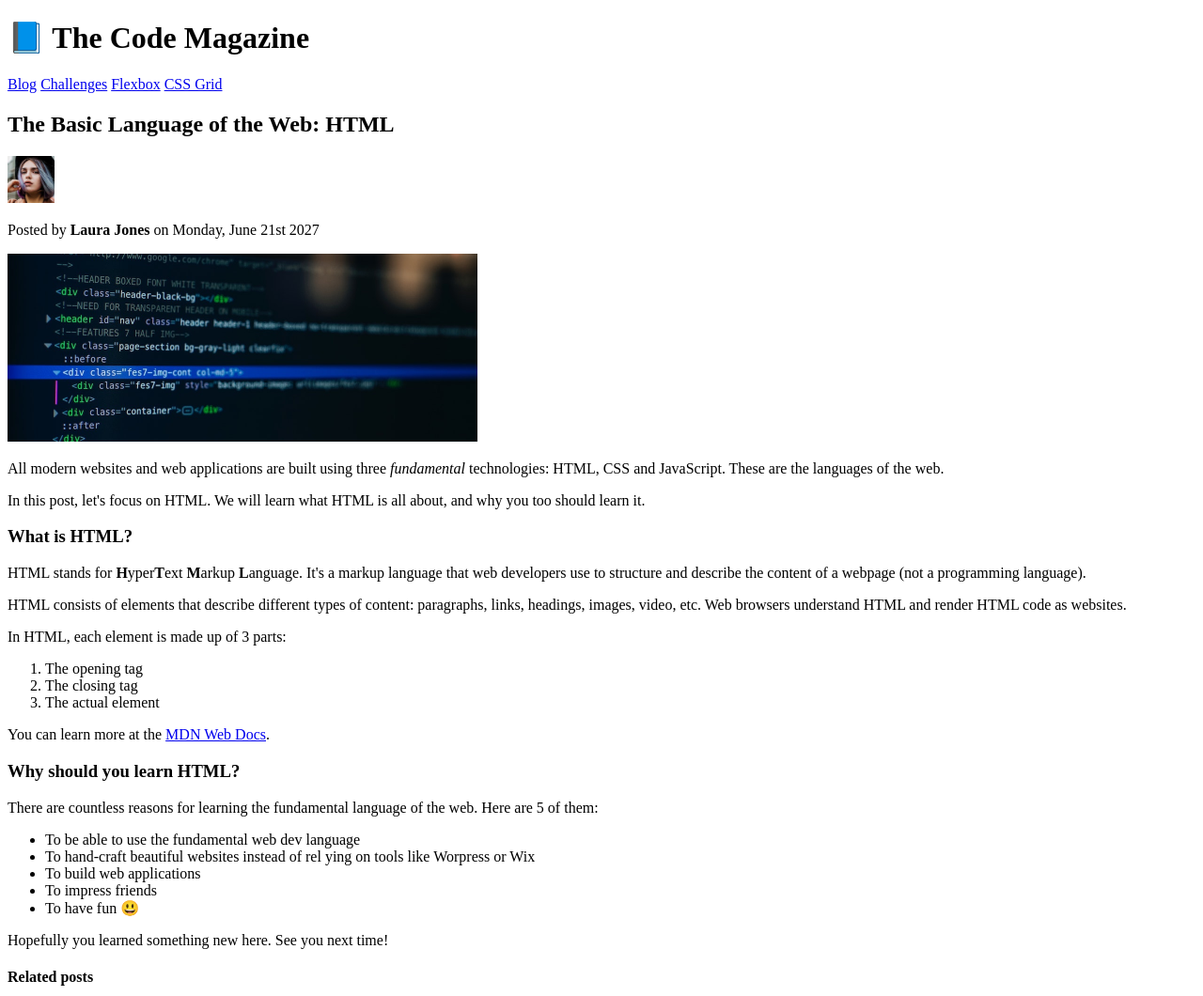
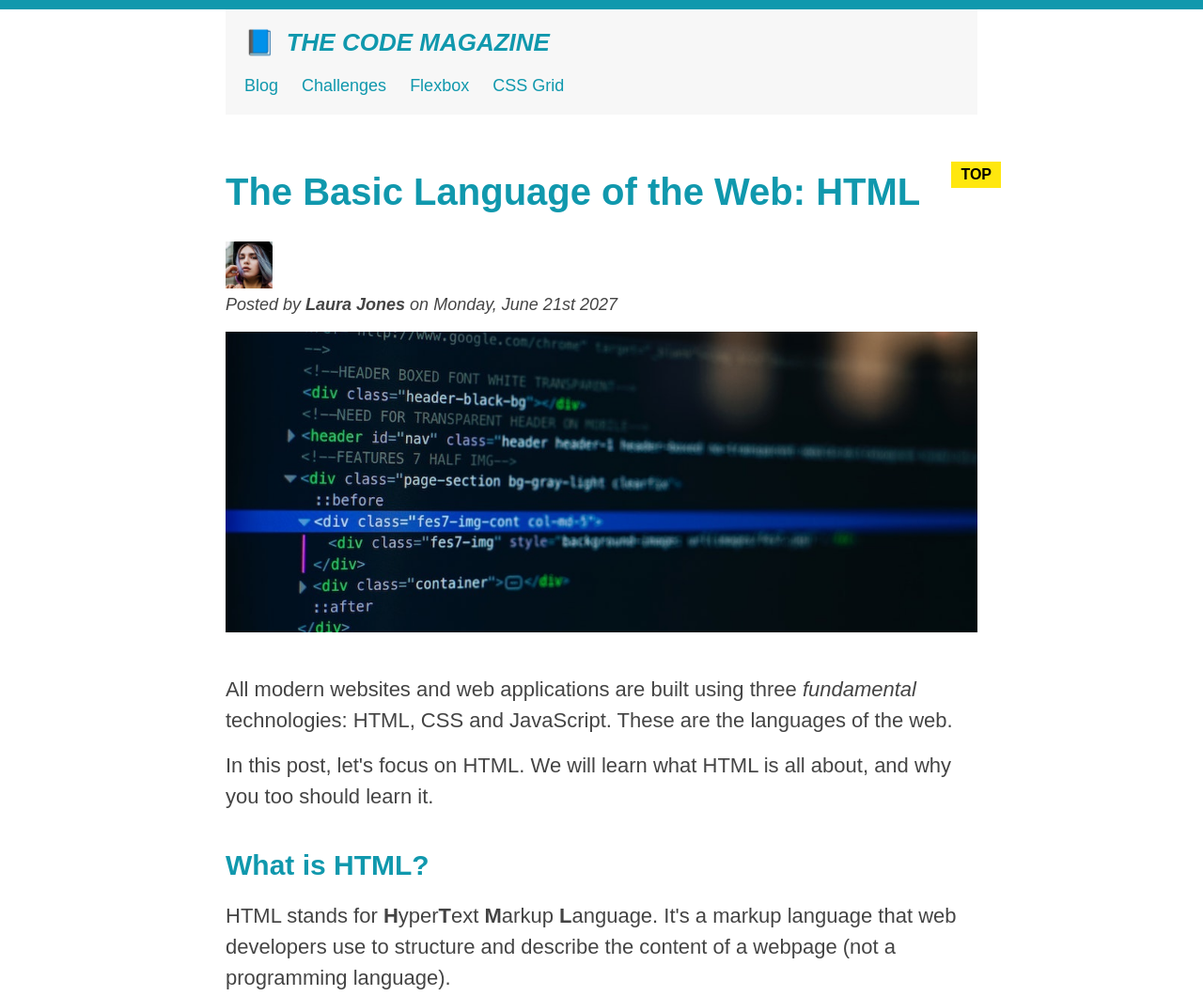
Before and after one commit to hoiredalert3/My-code---Udemy-Build-Responsive-Real-World-Websites-with_HTML-and-CSS-2022-6, a plain HTML site: page 03-CSS-Fundamentals/index.html in a window 1280 px wide. Shown: the top 1060 px of the page at 94% size. Drawn offline with Linux system fonts and the light colour scheme.

Commit message:
finish module 3

```diff
--- a/03-CSS-Fundamentals/index.html
+++ b/03-CSS-Fundamentals/index.html
@@ -3,6 +3,7 @@
   <head>
     <meta charset="UTF-8" />
     <title>The Basic Language of the web: HTML</title>
+    <link href="style.css" rel="stylesheet" />
   </head>
 
   <body>
@@ -14,36 +15,42 @@
     <h5>The Basic Language of the web: HTML</h5>
     <h6>The Basic Language of the web: HTML</h6>
     -->
-    <header>
+    <div class="container">
+      <header class="main-header">
         <h1>📘 The Code Magazine</h1>
 
         <nav>
           <a href="blog.html">Blog</a>
           <a href="#">Challenges</a>
           <a href="#">Flexbox</a>
-        <a href="#">CSS Grid</a>
+          <a href="#">CSS Grid </a>
         </nav>
       </header>
 
       <article>
-      <header>
+        <header class="post-header">
           <h2>The Basic Language of the Web: HTML</h2>
 
           <img
             src="img/laura-jones.jpg"
             alt="Image of author Laura Jones"
-          width="50px"
-          height="50px"
+            width="50"
+            height="50"
           />
 
-        <p>Posted by <strong>Laura Jones</strong> on Monday, June 21st 2027</p>
+          <p id="author">
+            Posted by <strong>Laura Jones</strong> on Monday, June 21st 2027
+          </p>
 
           <img
             src="img/post-img.jpg"
-          alt="HTML code a a screen"
-          width="500px"
-          height="200px"
+            alt="HTML code on a screen"
+            width="500"
+            height="200"
+            class="post-img"
           />
+
+          <!-- <button id="like-btn">❤️LIKE</button> -->
         </header>
 
         <p>
@@ -54,8 +61,8 @@
         </p>
 
         <p>
-        In this post, let's focus on HTML. We will learn what HTML is all about,
-        and why you too should learn it.
+          In this post, let's focus on HTML. We will learn what HTML is all
+          about, and why you too should learn it.
         </p>
 
         <h3>What is HTML?</h3>
@@ -68,14 +75,14 @@
 
         <p>
           HTML consists of elements that describe different types of content:
-        paragraphs, links, headings, images, video, etc. Web browsers understand
-        HTML and render HTML code as websites.
+          paragraphs, links, headings, images, video, etc. Web browsers
+          understand HTML and render HTML code as websites.
         </p>
 
         <p>In HTML, each element is made up of 3 parts:</p>
 
         <ol>
-        <li>The opening tag</li>
+          <li class="first-li">The opening tag</li>
           <li>The closing tag</li>
           <li>The actual element</li>
         </ol>
@@ -91,14 +98,16 @@
 
         <h3>Why should you learn HTML?</h3>
         <p>
-        There are countless reasons for learning the fundamental language of the
-        web. Here are 5 of them:
+          There are countless reasons for learning the fundamental language of
+          the web. Here are 5 of them:
         </p>
 
         <ul>
-        <li>To be able to use the fundamental web dev language</li>
+          <li class="first-li">
+            To be able to use the fundamental web dev language
+          </li>
           <li>
-          To hand-craft beautiful websites instead of rel ying on tools like
+            To hand-craft beautiful websites instead of relying on tools like
             Worpress or Wix
           </li>
           <li>To build web applications</li>
@@ -111,40 +120,58 @@
       <aside>
         <h4>Related posts</h4>
 
-      <ul>
+        <ul class="related">
           <li>
             <img
               src="img/related-1.jpg"
               alt="A person coding"
-            width="75px"
-            height="75px"
+              width="75"
+              height="75"
             />
             <a href="#" target="_self">How to Learn Web Development</a>
-          <p>By Jonas Schmedtmann</p>
+            <p class="related-author">By Jonas Schmedtmann</p>
           </li>
           <li>
             <img
               src="img/related-2.jpg"
               alt="Lightning"
-            width="75px"
-            height="75px"
+              width="75"
+              height="75"
             />
             <a href="#" target="_self">The Unknown Powers of CSS</a>
-          <p>By Jim Dilon</p>
+            <p class="related-author">By Jim Dilon</p>
           </li>
           <li>
             <img
               src="img/related-3.jpg"
-            width="75px"
+              width="75"
               alt="JavaScript code on a screen"
-            height="75px"
+              height="75"
             />
             <a href="#" target="_self">Why JavaScript is Awesome</a>
-          <p>By Matilda</p>
+            <p class="related-author">By Matilda</p>
           </li>
         </ul>
       </aside>
 
-    <footer>Copyright &copy; 2027 by The Code Magazine</footer>
+      <footer>
+        <p id="copyright" class="copyright text">
+          Copyright &copy; 2027 by The Code Magazine
+        </p>
+      </footer>
+      <!-- <div
+        style="
+          vertical-align: middle;
+          /* display: table-cell; */
+          /* text-align: center; */
+          width: 600px;
+          height: 300px;
+          background: red;
+        "
+      >
+        <p>ALA</p>
+        <button style="background: blue">PRESS ME</button>
+      </div> -->
+    </div>
   </body>
 </html>
--- /dev/null
+++ b/03-CSS-Fundamentals/style.css
@@ -0,0 +1,258 @@
+* {
+  /* border-top: 10px solid #1098ad; */
+  margin: 0;
+  padding: 0;
+}
+
+/* PAGE SECTIONS */
+
+body {
+  color: #444;
+  font-family: sans-serif;
+  border-top: 10px solid #1098ad;
+}
+
+.container {
+  width: 800px;
+  /* text-align: center; */
+  /* margin-right: auto;
+  margin-left: auto; */
+  margin: 0 auto;
+}
+
+.main-header {
+  background-color: #f7f7f7;
+  /* padding: 20px;
+  padding-left: 40px;
+  padding-right: 40px; */
+  /* padding: 20px 40px; */
+  padding: 20px;
+  margin-bottom: 60px;
+  /* height: 80px; */
+}
+
+nav {
+  font-size: 18px;
+}
+
+article {
+  margin-bottom: 60px;
+}
+
+.post-header {
+  margin-bottom: 40px;
+}
+
+aside {
+  background-color: #f7f7f7;
+  border-top: 5px solid #1098ad;
+  border-bottom: 5px solid #1098ad;
+  padding-top: 50px;
+  padding-bottom: 50px;
+  padding: 50px 0;
+  width: 500px;
+}
+
+/* SMALLER ELEMENTS */
+
+h1,
+h2,
+h3 {
+  color: #1098ad;
+}
+
+h1 {
+  font-size: 26px;
+  text-transform: uppercase;
+  font-style: italic;
+}
+
+h2 {
+  font-size: 40px;
+  margin-bottom: 30px;
+}
+
+h3 {
+  font-size: 30px;
+  margin-top: 40px;
+  margin-bottom: 20px;
+}
+
+h4 {
+  font-size: 20px;
+  text-transform: uppercase;
+  text-align: center;
+}
+
+p {
+  font-size: 22px;
+  line-height: 1.5;
+  margin-bottom: 15px;
+  /* display: inline; */
+}
+
+ol,
+ul {
+  /* padding: 30px; */
+  margin-left: 50px;
+  margin-bottom: 20px;
+}
+
+li {
+  font-size: 20px;
+  margin-bottom: 10px;
+  /* display: inline; */
+}
+
+li:last-child {
+  margin-bottom: 0;
+}
+
+/* footer p {
+  font-size: 16px;
+} */
+
+/* article header p {
+  font-style: italic;
+} */
+
+#author {
+  font-style: italic;
+  font-size: 18px;
+}
+
+#copyright {
+  font-size: 16px;
+}
+
+.related-author {
+  font-size: 18px;
+  font-weight: bold;
+}
+
+.related {
+  list-style: none;
+}
+
+/* body {
+  background-color: orangered;
+} */
+
+/* .first-li {
+  font-weight: bold;
+} */
+
+li:first-child {
+  font-weight: bold;
+}
+
+li:last-child {
+  font-style: italic;
+}
+
+li:nth-child(even) {
+  /* color: red; */
+}
+
+/* Misconception: this won't work */
+article p:first-child {
+  color: red;
+}
+
+/* Styling links */
+a:link {
+  color: #1098ad;
+  text-decoration: none;
+}
+
+a:visited {
+  /* color: #777; */
+  color: #1098ad;
+}
+
+a:hover {
+  color: orangered;
+  font-weight: bold;
+  text-decoration: underline orangered;
+}
+
+a:active {
+  background-color: black;
+  font-style: italic;
+}
+
+/* LVHA */
+
+.post-img {
+  width: 100%;
+  height: auto;
+}
+
+nav a:link {
+  /* background: orange;
+  margin: 20px;
+  padding: 20px;
+  display: block; */
+  margin-right: 20px;
+  margin-top: 20px;
+  display: inline-block;
+  justify-self: center;
+}
+
+nav a:link:last-child {
+  margin-right: 0;
+}
+
+button {
+  font-size: 22px;
+  padding: 20px;
+  cursor: pointer;
+
+  /* position: absolute;
+  bottom: 50px;
+  right: 50px; */
+}
+
+h1::first-letter {
+  font-style: normal;
+  margin-right: 5px;
+}
+
+h3 + p::first-line {
+  /* color: lightcoral; */
+}
+
+h2 {
+  /* background-color: orange; */
+  position: relative;
+}
+
+h2::before {
+  content: "TOP";
+  background-color: #ffe70e;
+  color: #000;
+  font-size: 16px;
+  font-weight: bold;
+  display: inline-block;
+  padding: 5px 10px;
+  position: absolute;
+  top: -10px;
+  right: -25px;
+}
+
+/* Resolving conflicts */
+/* #copyright {
+  color: red;
+}
+
+.copyright {
+  color: blue;
+}
+
+.text {
+  color: yellow;
+}
+
+footer p {
+  color: green !important;
+} */
```
Lines whose indentation alone changed are shown as unchanged.
